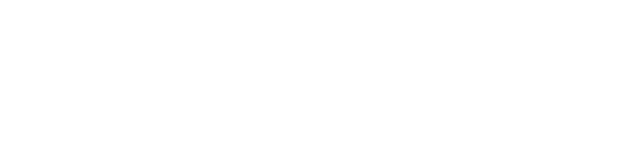
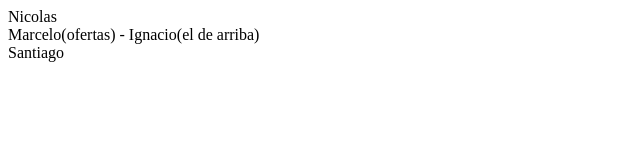
Before and after one commit to PabloCamejo/maquetadoHTML, a website: page views/home.html in a window 1280 px wide. Shown: the whole page, without its empty margins (0-640 px from the left). Drawn offline with Linux system fonts and the light colour scheme.

Commit message:
Repartiendo secciones

```diff
--- a/views/home.html
+++ b/views/home.html
@@ -7,8 +7,8 @@
     <title>Home</title>
 </head>
 <body>
-    <header></header>
-    <main></main>
-    <footer></footer>
+    <header>Nicolas</header>
+    <main>Marcelo(ofertas) - Ignacio(el de arriba)</main>
+    <footer>Santiago</footer>
 </body>
 </html>
```
